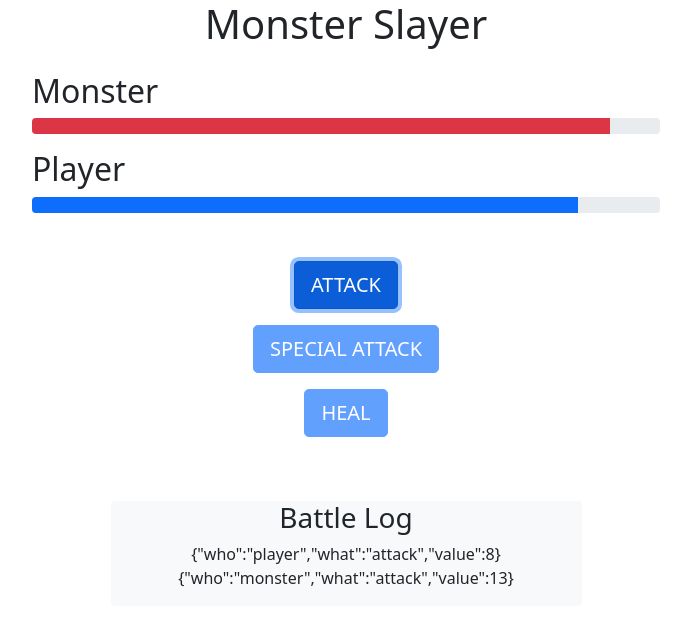
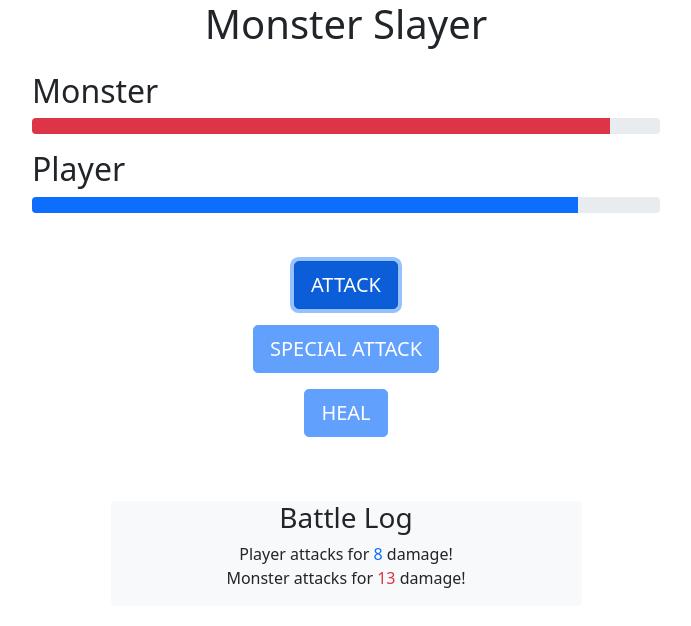
Before and after one commit to huuff/monster-slayer, a Vue app: page / in a window 1280 px wide. Both pictures are taken after a click on the button "ATTACK". Shown: the top 626 px of the page, without its empty margins (294-985 px from the left). Built offline with nearby package versions, Linux system fonts and the light colour scheme.

Commit message:
cuter log

```diff
--- a/src/App.vue
+++ b/src/App.vue
@@ -38,7 +38,7 @@
       <div class="container bg-light text-center mt-5 w-75 rounded">
         <h3>Battle Log</h3>
         <ul class="list-unstyled">
-          <li v-for="(entry, i) in log" :key="i">{{ JSON.stringify(entry) }}</li>
+          <li v-for="(entry, i) in log" :key="i" v-html="entry.toString()"></li>
         </ul>
       </div>
     </div>
@@ -65,6 +65,20 @@ type GameData = {
 
 class LogEntry {
   constructor(readonly who: Entity, readonly what: Action, readonly value: number) {}
+
+  public toString(): string {
+    const entity = this.who === 'player' ? "Player" : "Monster";
+    const action = this.what === "attack" ? "attacks" : "heals";
+    if (this.what === "heal") {
+      var valueClass = "text-success";
+    } else if (this.who === "player") {
+      var valueClass = "text-primary";
+    } else {
+      var valueClass = "text-danger";
+    }
+
+    return `${entity} ${action} for <span class='${valueClass}'>${this.value}</span> damage!`
+  }
 }
 
 export default defineComponent({
```
